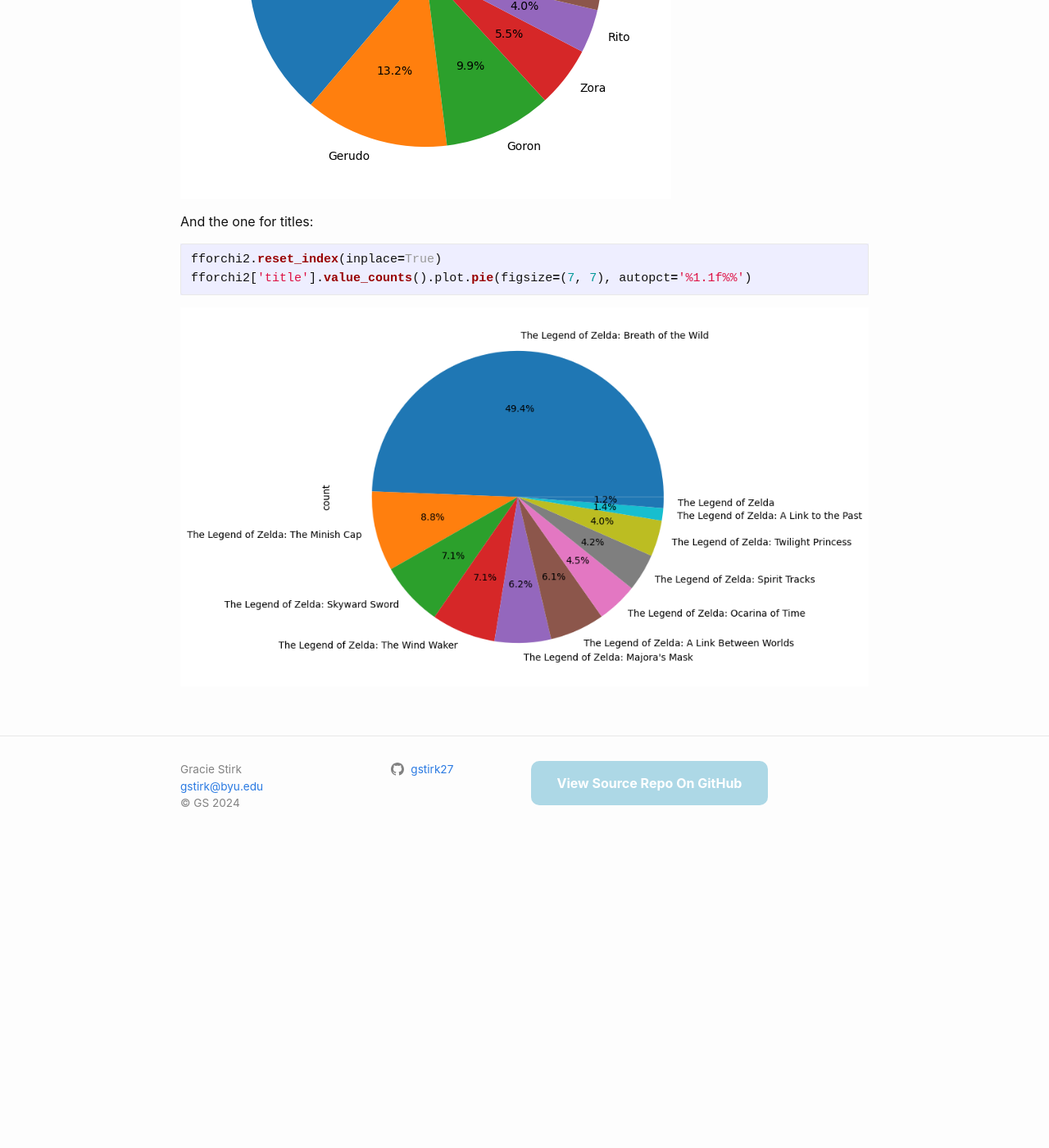
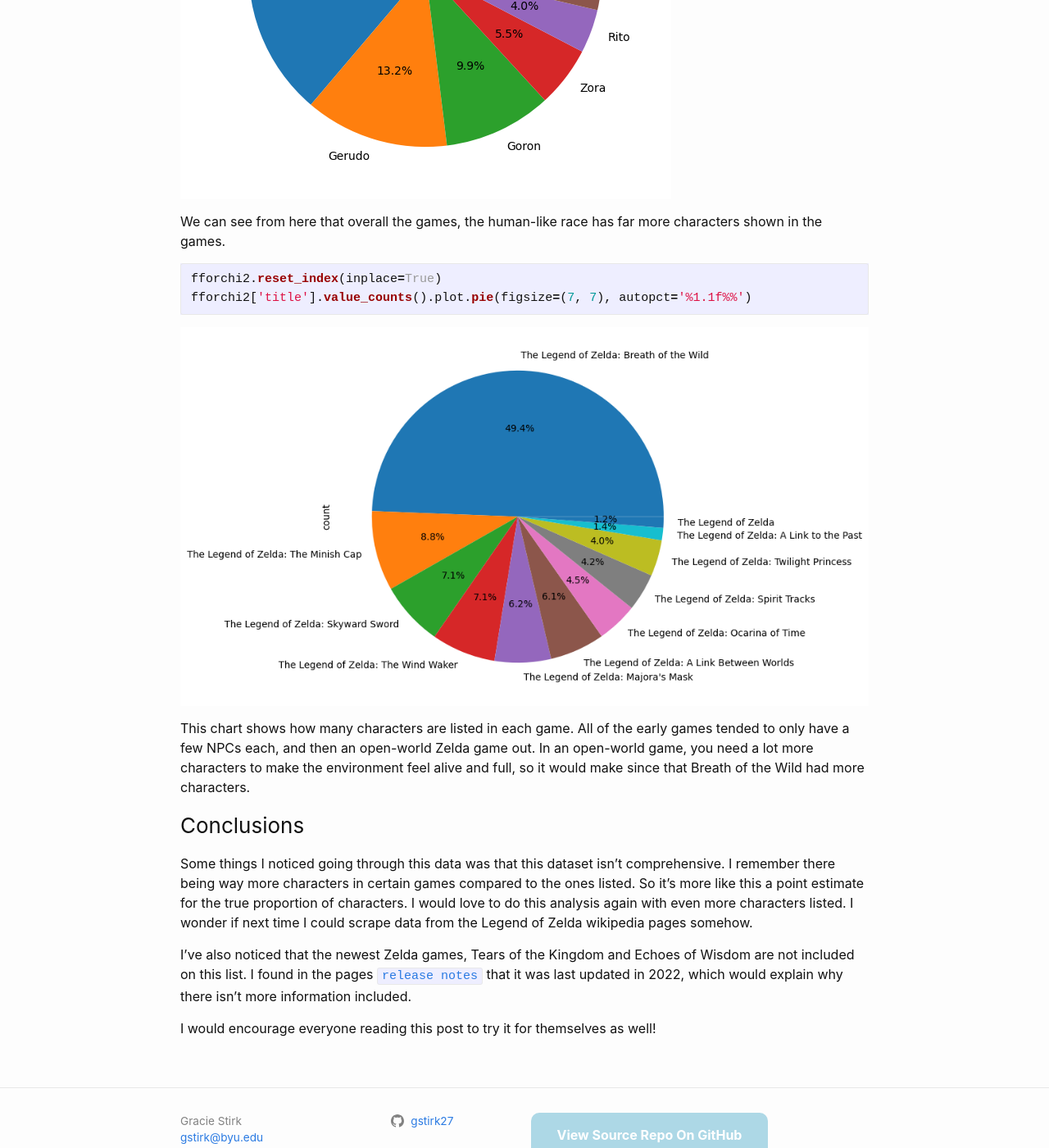
Before and after one commit to gstirk27/Gracie-s-Blog, a Jekyll site: the page built from _posts/2024-11-06-curated-API.md, in a window 1280 px wide and 1400 px high, scrolled down 3992 px. Shown: the whole window at 82% size. Built offline with Jekyll 4.4.1, drawn with Linux system fonts in a browser that asks for light colours; comment, search, counter and statistics services are not loaded; before the commit the page ends 5041 px from its top, so only the background shows below that; some of the changed text lies outside the part shown.

Commit message:
added conclusion

````diff
--- a/_posts/2024-11-06-curated-API.md
+++ b/_posts/2024-11-06-curated-API.md
@@ -137,9 +137,19 @@
 ```
 ![Race-Pie-Chart](/assets/images/race-pie-chart.png)
 
-And the one for titles:
+We can see from here that overall the games, the human-like race has far more characters shown in the games.
+
 ```python
 fforchi2.reset_index(inplace=True)
 fforchi2['title'].value_counts().plot.pie(figsize=(7, 7), autopct='%1.1f%%')
 ```
 ![Game-Pie-Chart](/assets/images/game-pie-chart.png)
+
+This chart shows how many characters are listed in each game. All of the early games tended to only have a few NPCs each, and then an open-world Zelda game out. In an open-world game, you need a lot more characters to make the environment feel alive and full, so it would make since that Breath of the Wild had more characters.
+
+### Conclusions
+Some things I noticed going through this data was that this dataset isn't comprehensive. I remember there being way more characters in certain games compared to the ones listed. So it's more like this a point estimate for the true proportion of characters. I would love to do this analysis again with even more characters listed. I wonder if next time I could scrape data from the Legend of Zelda wikipedia pages somehow.
+
+I've also noticed that the newest Zelda games, Tears of the Kingdom and Echoes of Wisdom are not included on this list. I found in the pages [`release notes`](https://docs.zelda.fanapis.com/blog/v1-release) that it was last updated in 2022, which would explain why there isn't more information included.
+
+I would encourage everyone reading this post to try it for themselves as well!
````
